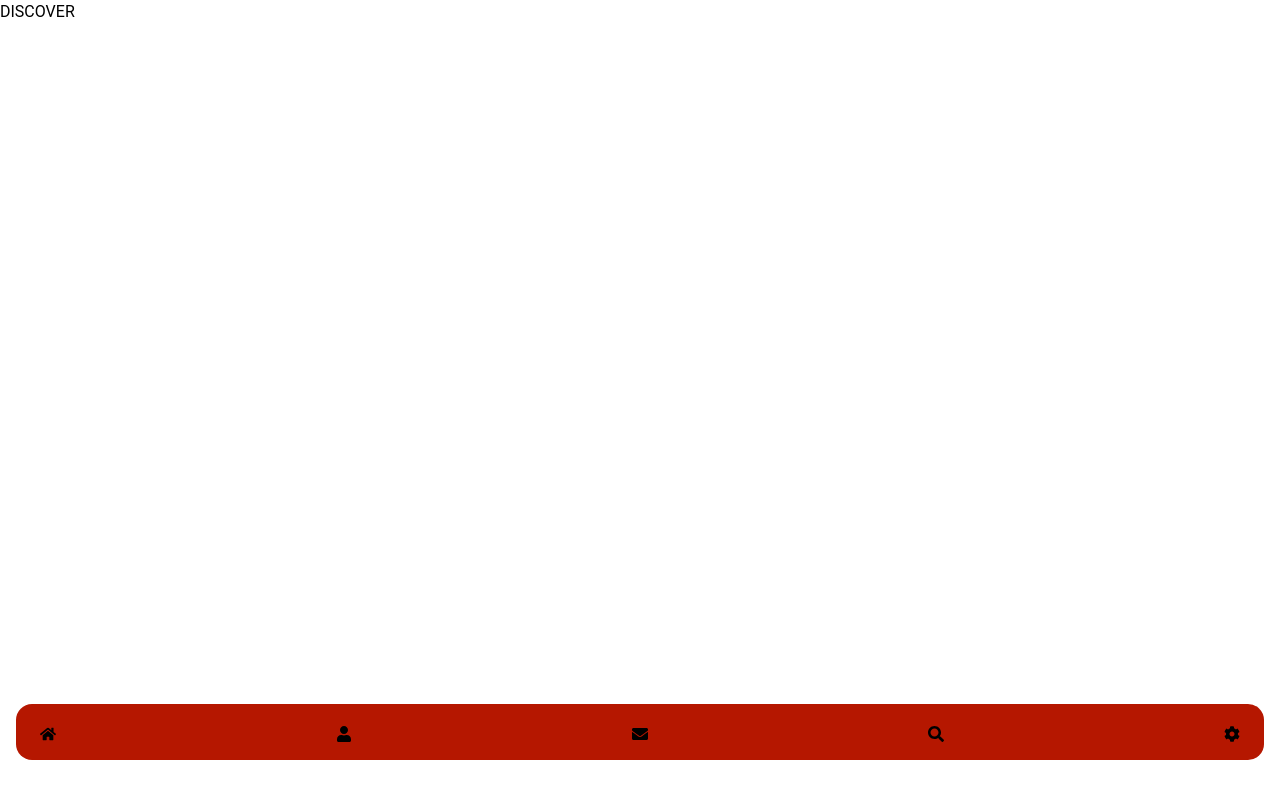
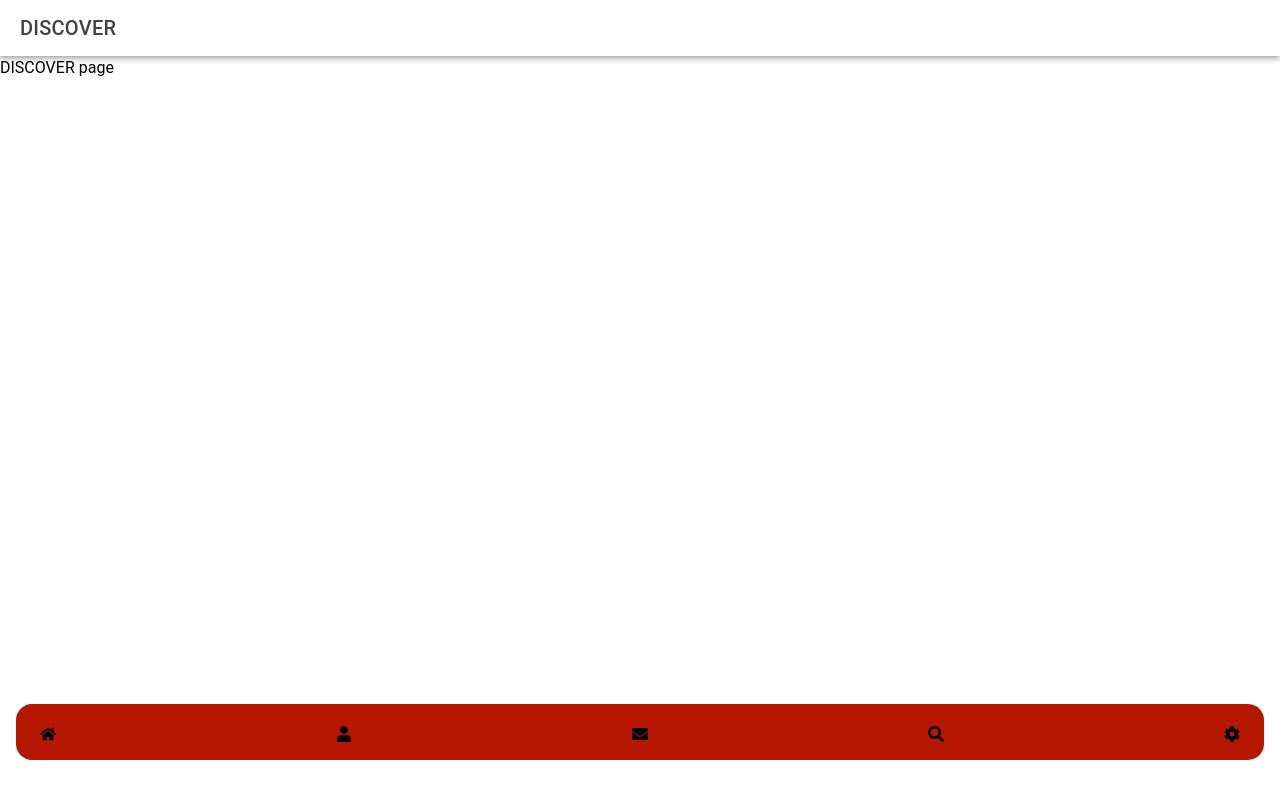
Before and after one commit to oBraenna91/BabyApp, a React (Create React App) app: page /discover in a window 1280 px wide. Built offline with nearby package versions, Linux system fonts and the light colour scheme.

Commit message:
fuck yeah

```diff
--- a/src/App.js
+++ b/src/App.js
@@ -1,7 +1,7 @@
 import React from 'react';
 import { IonApp, IonRouterOutlet } from '@ionic/react';
 import { IonReactRouter } from '@ionic/react-router';
-import { Route, Redirect } from 'react-router-dom';
+import { Route } from 'react-router-dom';
 import HomePage from './pages/home';
 import ProfilePage from './pages/profile';
 import MessagesPage from './pages/messages';
@@ -20,7 +20,6 @@ function App() {
             <Route path="/messages" component={MessagesPage} />
             <Route path="/discover" component={DiscoverPage} />
             <Route path="/settings" component={SettingsPage} />
-            <Redirect exact from="/" to="/home" />
           </IonRouterOutlet>
         </Layout>
       </IonReactRouter>
--- a/src/layout/index.jsx
+++ b/src/layout/index.jsx
@@ -1,15 +1,13 @@
 import React from 'react';
-import { IonPage, IonFooter, IonContent } from '@ionic/react';
+import { IonPage, IonFooter } from '@ionic/react';
 import Header from '../components/header';
 
-export default function Layout({ children }) {
+export default function Layout({ title, children }) {
   return (
     <IonPage>
-      <IonContent>
         {children}
-      </IonContent>
       <IonFooter>
-        <Header/>
+        <Header />
       </IonFooter>
     </IonPage>
   );
--- a/src/pages/discover/index.jsx
+++ b/src/pages/discover/index.jsx
@@ -1,13 +1,17 @@
 import React from 'react';
-import { IonPage, IonContent } from '@ionic/react';
+import { IonPage, IonHeader, IonToolbar, IonTitle, IonContent } from '@ionic/react';
 
 export default function DiscoverPage() {
     return(
         <IonPage>
+            <IonHeader>
+                <IonToolbar>
+                    <IonTitle>DISCOVER</IonTitle>
+                </IonToolbar>
+            </IonHeader>
             <IonContent>
-                <div>DISCOVER</div>
+                <div>DISCOVER page</div>
             </IonContent>
         </IonPage>
-
     )
 }
--- a/src/pages/home/index.jsx
+++ b/src/pages/home/index.jsx
@@ -1,9 +1,14 @@
-import { IonContent, IonPage } from '@ionic/react';
+import { IonContent, IonPage, IonHeader, IonToolbar, IonTitle } from '@ionic/react';
 import React from 'react';
 
 export default function HomePage() {
     return(
         <IonPage>
+            <IonHeader>
+                <IonToolbar>
+                    <IonTitle>HOME</IonTitle>
+                </IonToolbar>
+            </IonHeader>
             <IonContent>
                 <div>HOME PAGE</div>
             </IonContent>
```
Also changed, not shown: src/pageHeader/index.jsx (added, +17 -0 lines).
